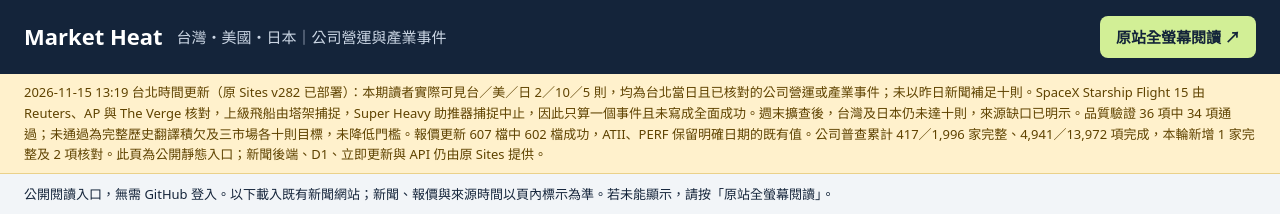
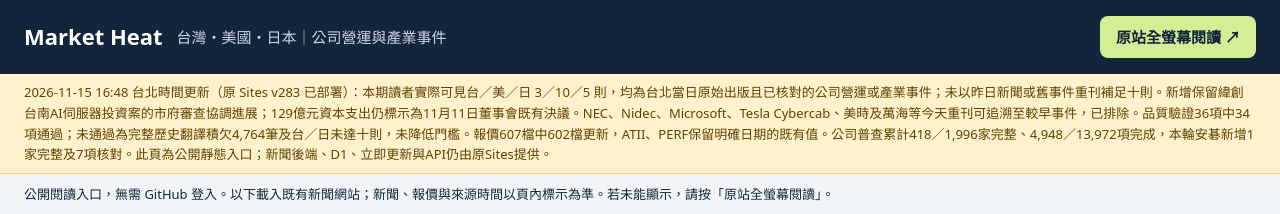
Before and after one commit to city2243/market-heat, a plain HTML site: page index.html in a window 1280 px wide. Shown: the top 214 px of the page. Drawn offline with Linux system fonts and the light colour scheme.

Commit message:
Update Market Heat status to 2026-11-15 16:48

```diff
--- a/index.html
+++ b/index.html
@@ -3,7 +3,7 @@
 *{box-sizing:border-box}body{margin:0;background:#f2f5f8;color:#14243a;font:15px/1.6 system-ui,sans-serif}header{padding:16px 24px;background:#14243a;color:white;display:flex;gap:14px;align-items:center;flex-wrap:wrap}h1{font-size:22px;margin:0}header p{margin:0;color:#cbd6e4;flex:1}a{color:inherit}header a{background:#d2ef96;color:#14243a;padding:9px 16px;border-radius:8px;font-weight:650;text-decoration:none}.note{padding:10px 24px;font-size:13px;border-bottom:1px solid #dbe1e8}.note a{color:#255da2}.sync{background:#fff1cc;color:#5f4300;padding:8px 24px;font-size:13px;border-bottom:1px solid #ead18a}iframe{display:block;width:100%;height:calc(100dvh - 171px);min-height:650px;border:0;background:white}footer{padding:12px 24px;font-size:12px;color:#5e6c7e}@media(max-width:600px){header{padding:14px 16px}header p{flex-basis:100%}.note,.sync{padding:10px 16px}iframe{height:80dvh}}
 </style></head><body>
 <header><h1>Market Heat</h1><p>台灣・美國・日本｜公司營運與產業事件</p><a href="https://market-heat-jaime.jaime2243.chatgpt.site" target="_blank" rel="noopener">原站全螢幕閱讀 ↗</a></header>
-<div class="sync" data-update-marker="market-heat-20261115-131921-v282-51f254e">2026-11-15 13:19 台北時間更新（原 Sites v282 已部署）：本期讀者實際可見台／美／日 2／10／5 則，均為台北當日且已核對的公司營運或產業事件；未以昨日新聞補足十則。SpaceX Starship Flight 15 由 Reuters、AP 與 The Verge 核對，上級飛船由塔架捕捉，Super Heavy 助推器捕捉中止，因此只算一個事件且未寫成全面成功。週末擴查後，台灣及日本仍未達十則，來源缺口已明示。品質驗證 36 項中 34 項通過；未通過為完整歷史翻譯積欠及三市場各十則目標，未降低門檻。報價更新 607 檔中 602 檔成功，ATII、PERF 保留明確日期的既有值。公司普查累計 417／1,996 家完整、4,941／13,972 項完成，本輪新增 1 家完整及 2 項核對。此頁為公開靜態入口；新聞後端、D1、立即更新與 API 仍由原 Sites 提供。</div>
+<div class="sync" data-update-marker="market-heat-20261115-164823-v283-7f5095c">2026-11-15 16:48 台北時間更新（原 Sites v283 已部署）：本期讀者實際可見台／美／日 3／10／5 則，均為台北當日原始出版且已核對的公司營運或產業事件；未以昨日新聞或舊事件重刊補足十則。新增保留緯創台南AI伺服器投資案的市府審查協調進展；129億元資本支出仍標示為11月11日董事會既有決議。NEC、Nidec、Microsoft、Tesla Cybercab、美時及萬海等今天重刊可追溯至較早事件，已排除。品質驗證36項中34項通過；未通過為完整歷史翻譯積欠4,764筆及台／日未達十則，未降低門檻。報價607檔中602檔更新，ATII、PERF保留明確日期的既有值。公司普查累計418／1,996家完整、4,948／13,972項完成，本輪安碁新增1家完整及7項核對。此頁為公開靜態入口；新聞後端、D1、立即更新與API仍由原Sites提供。</div>
 <div class="note">公開閱讀入口，無需 GitHub 登入。以下載入既有新聞網站；新聞、報價與來源時間以頁內標示為準。若未能顯示，請按「原站全螢幕閱讀」。</div>
 <iframe title="Market Heat 新聞熱度雷達" src="https://market-heat-jaime.jaime2243.chatgpt.site" referrerpolicy="strict-origin-when-cross-origin"></iframe>
 <footer>GitHub Pages 公開入口：city2243/market-heat。新聞後端、D1、立即更新與 API 由原 Sites 服務提供；GitHub 不保存密鑰。熱度為來源觀測，不是閱讀量或投資建議。</footer>
```
